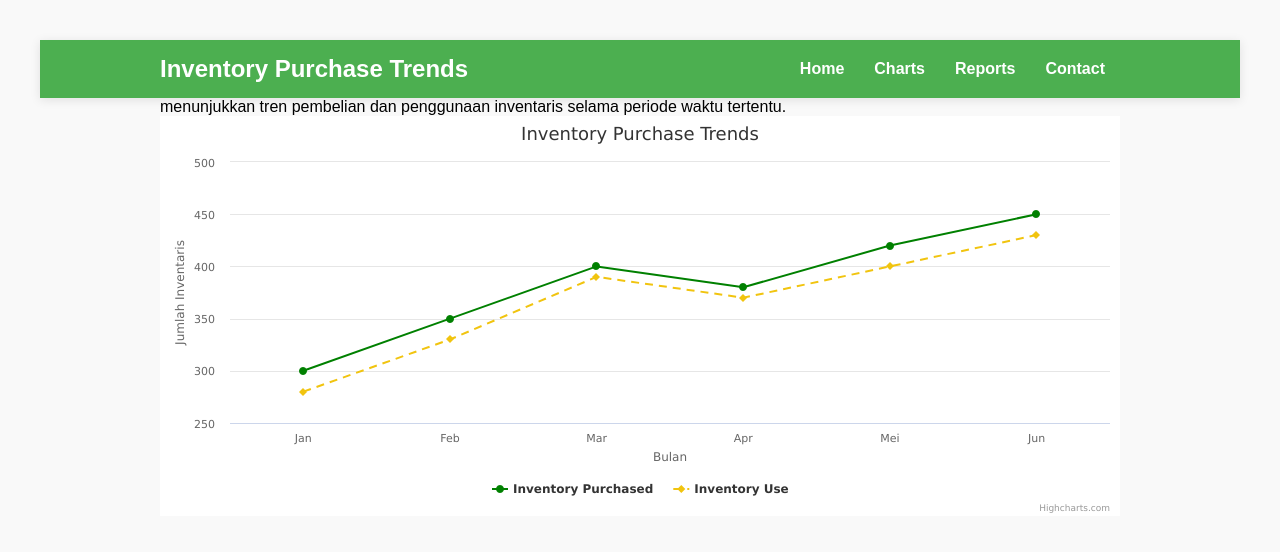
After one commit to KenNarendraE/PHP-Chart, a PHP site: page /inventory_purchase.php in a window 1280 px wide. The commit adds this page. Shown: the top 552 px of the page. Run offline with PHP 8.4, Linux system fonts and the light colour scheme.

Commit message:
Feat: Chart Inventory Purchasing trends

```diff
--- a/chart.php
+++ b/chart.php
@@ -46,7 +46,7 @@
                 "Purchase Order Tracking"=> "purchase_order.php",
                 "Cost Savings & Spend Analysis"=> "cost_saving.php",
                 "Lead Time & Delivery Status"=> "lead_time.php",
-                "Inventory Purchase Trends"=> "cashflow.php",
+                "Inventory Purchase Trends"=> "inventory_purchase.php",
                 "Machine Utilization Rate"=> "cashflow.php",
                 "Production Output vs. Target"=> "cashflow.php",
                 "Downtime & Maintenance Tracking"=> "cashflow.php",
--- /dev/null
+++ b/inventory_purchase.php
@@ -0,0 +1,66 @@
+<!DOCTYPE html>
+<html lang="id">
+<head>
+    <meta charset="UTF-8">
+    <meta name="viewport" content="width=device-width, initial-scale=1.0">
+    <title>Inventory Purchase Trends</title>
+    <link rel="stylesheet" href="assets/style.css">
+    <script src="https://code.highcharts.com/highcharts.js"></script>
+</head>
+<body>
+
+    <!-- Navbar -->
+    <nav class="navbar">
+        <div class="container">
+            <h1 class="logo">Inventory Purchase Trends</h1>
+            <ul class="nav-links">
+                <li><a href="index.php">Home</a></li>
+                <li><a href="chart.php">Charts</a></li>
+                <li><a href="#">Reports</a></li>
+                <li><a href="#">Contact</a></li>
+            </ul>
+        </div>
+    </nav>
+
+    <!-- Konten -->
+    <div class="container">
+        <p>menunjukkan tren pembelian dan penggunaan inventaris selama periode waktu tertentu.</p>
+
+        <!-- Container Chart -->
+        <div id="inventory_purchase" style="width:100%; height:400px;"></div>
+    </div>
+
+    <script>
+        Highcharts.chart('inventory_purchase', {
+            chart: {
+                type: 'line' // Bisa diganti ke 'line' atau 'bar' sesuai kebutuhan
+            },
+            title: {
+                text: 'Inventory Purchase Trends'
+            },
+            xAxis: {
+                categories: ['Jan', 'Feb', 'Mar', 'Apr', 'Mei', 'Jun'],
+                title: {
+                    text: 'Bulan'
+                }
+            },
+            yAxis: {
+                title: {
+                    text: 'Jumlah Inventaris'
+                }
+            },
+            series: [{
+                name: 'Inventory Purchased',
+                data: [300, 350, 400, 380, 420, 450],
+                color: '#008000'
+            }, {
+                name: 'Inventory Use',
+                data: [280, 330, 390, 370, 400, 430],
+                color: '#F1C40F',
+                dashStyle: 'Dash' // Mengubah garis menjadi putus-putus
+            }]
+        });
+    </script>
+
+</body>
+</html>
```
Also changed, not shown: 1 other file.
